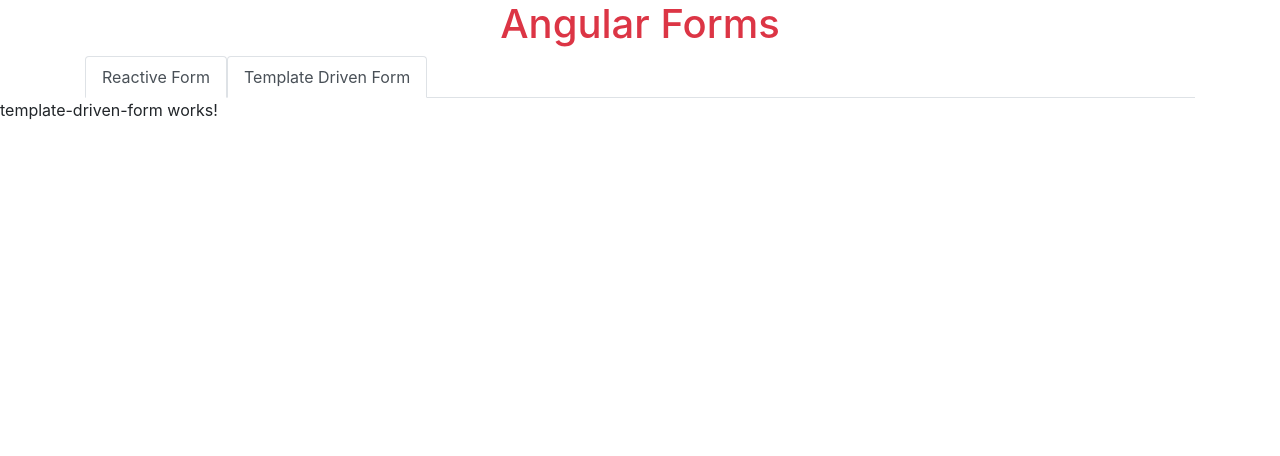
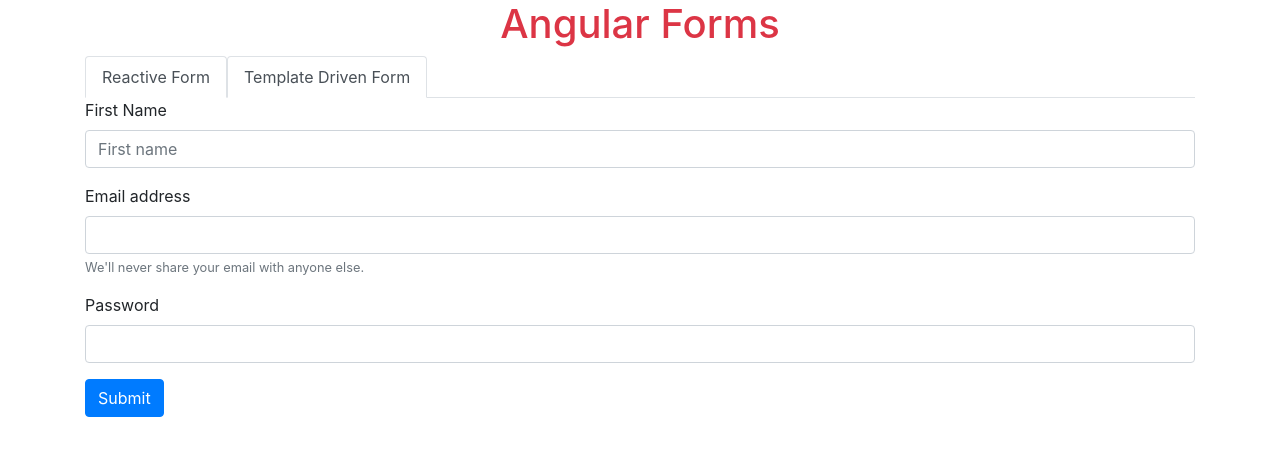
Before and after one commit to mennaelnokally22/Angular-Forms, an Angular app: page /template-driven in a window 1280 px wide. Shown: the top 456 px of the page. Built offline with nearby package versions, Linux system fonts and the light colour scheme.

Commit message:
🎉 Constructing the form

```diff
--- a/src/app/template-driven-form/template-driven-form.component.html
+++ b/src/app/template-driven-form/template-driven-form.component.html
@@ -1 +1,30 @@
-<p>template-driven-form works!</p>
+<div class="container">
+  <form #infoForm="ngForm">
+    <div class="form-group">
+      <label for="fName">First Name</label>
+      <input
+        type="text"
+        class="form-control"
+        id="fName"
+        placeholder="First name"
+      />
+    </div>
+    <div class="form-group">
+      <label for="exampleInputEmail1">Email address</label>
+      <input
+        type="email"
+        class="form-control"
+        id="exampleInputEmail1"
+        aria-describedby="emailHelp"
+      />
+      <small id="emailHelp" class="form-text text-muted"
+        >We'll never share your email with anyone else.</small
+      >
+    </div>
+    <div class="form-group">
+      <label for="exampleInputPassword1">Password</label>
+      <input type="password" class="form-control" id="exampleInputPassword1" />
+    </div>
+    <button type="submit" class="btn btn-primary">Submit</button>
+  </form>
+</div>
```
